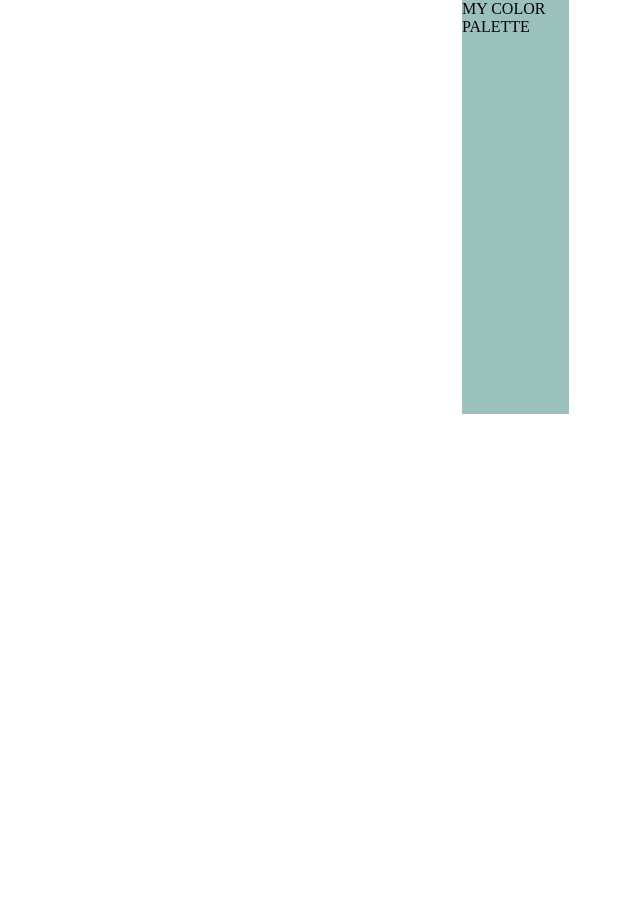
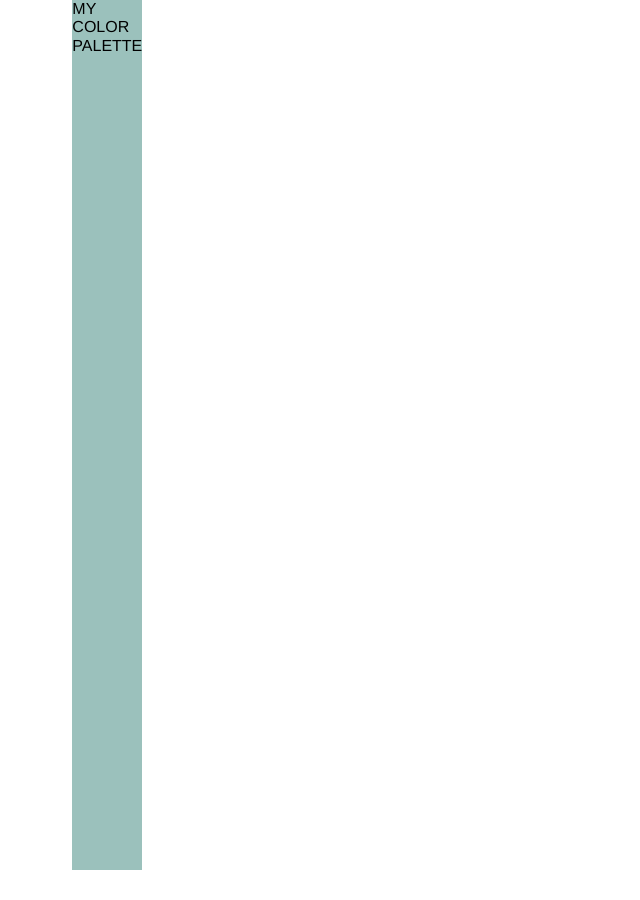
Before and after one commit to Mariam-Khaz/CSS-Grid, a plain HTML site: page index.html in a window 1280 px wide. Shown: the whole page, without its empty margins (178-818 px from the left). Before the commit the page ends 800 px from the top, so only its background shows below. Drawn offline with Linux system fonts and the light colour scheme.

Commit message:
did the line-numbers, no results

```diff
--- a/styles/styles.css
+++ b/styles/styles.css
@@ -1,52 +1,56 @@
 .box-container {
   display: grid;
   max-width: 1440px;
-  min-height: 414px;
-  grid-template-columns: repeat(12, 1fr);
-  grid-template-rows: repeat(4, 1fr);
-  grid-column: 15px;
-  grid-row: 15px;
+  height: 900px;
+  grid-template-columns: repeat(30, 1fr);
+  grid-template-rows: repeat(6, 1fr);
+  grid-gap: 15px;
+  font-family: Helvetica Neue;
+  font-size: bold;
 }
 
 .box1 {
+  /* max-width: 448px;
+  width: 100%;
+  height: 195px; */
   grid-column: 1/3;
   grid-row: 1/2.5;
   color: #007F5F;
 }
 
 .box2 {
-  grid-column: 1/3;
-  grid-row: 2.5/4;
+  grid-column: 1/ span 3;
+  grid-row: 2.5/ span 4;
   color: #2B9348;
 }
 
 .box3 {
   color: #80B918;
-  grid-column: 3/5;
+  grid-column: 3/ span 5;
   grid-row: 1/4;
 }
 
 .box4 {
   color: #DDDF00;
-  grid-column: 5/7;
+  grid-column: 5/span 7;
   grid-row: 1/2;
 }
 
 .box5 {
   color: #EEEF20;
-  grid-column: 5/7;
+  grid-column: 5/ span 7;
   grid-row: 2/3;
 }
 
 .box6 {
   color: #FFFF3F;
-  grid-column: 5/7;
+  grid-column: 5/ span 7;
   grid-row: 3/4;
 }
 
 .box7 {
   color: #55A630;
-  grid-column: 1/3;
+  grid-column: 1/ span 3;
   grid-row: 4/6;
 }
 
@@ -64,19 +68,19 @@
 
 .box10 {
   color: #D4D700;
-  grid-column: 4/6;
-  grid-row: 4/6;
+  grid-column: 4/ span 6;
+  grid-row: 4/ span 6;
 }
 
 .box11 {
   color: #007F5F;
   grid-column: 6/7;
-  grid-row: 4/6;
+  grid-row: 4/ span 6;
 }
 
 .box12 {
   background-color: #9BC1BC;
   color: black;
   grid-column: 7/8;
-  grid-row: 1/7;
+  grid-row: 1/ span 7;
 }
```
